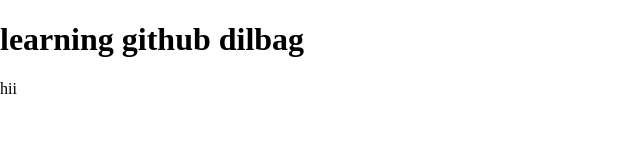
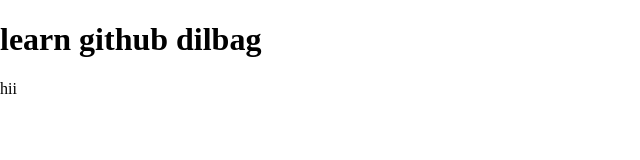
Before and after one commit to dilbag-singh1234/00-learning-git, a plain HTML site: page index.html in a window 1280 px wide. Shown: the whole page, without its empty margins (0-640 px from the left). Drawn offline with Linux system fonts and the light colour scheme.

Commit message:
change learning to learn

```diff
--- a/index.html
+++ b/index.html
@@ -7,7 +7,7 @@
     <link rel="stylesheet" href="style.css">
 </head>
 <body>
-    <h1>learning github dilbag</h1>
+    <h1>learn github dilbag</h1>
     <p>hii</p>
 
 </body>
```
